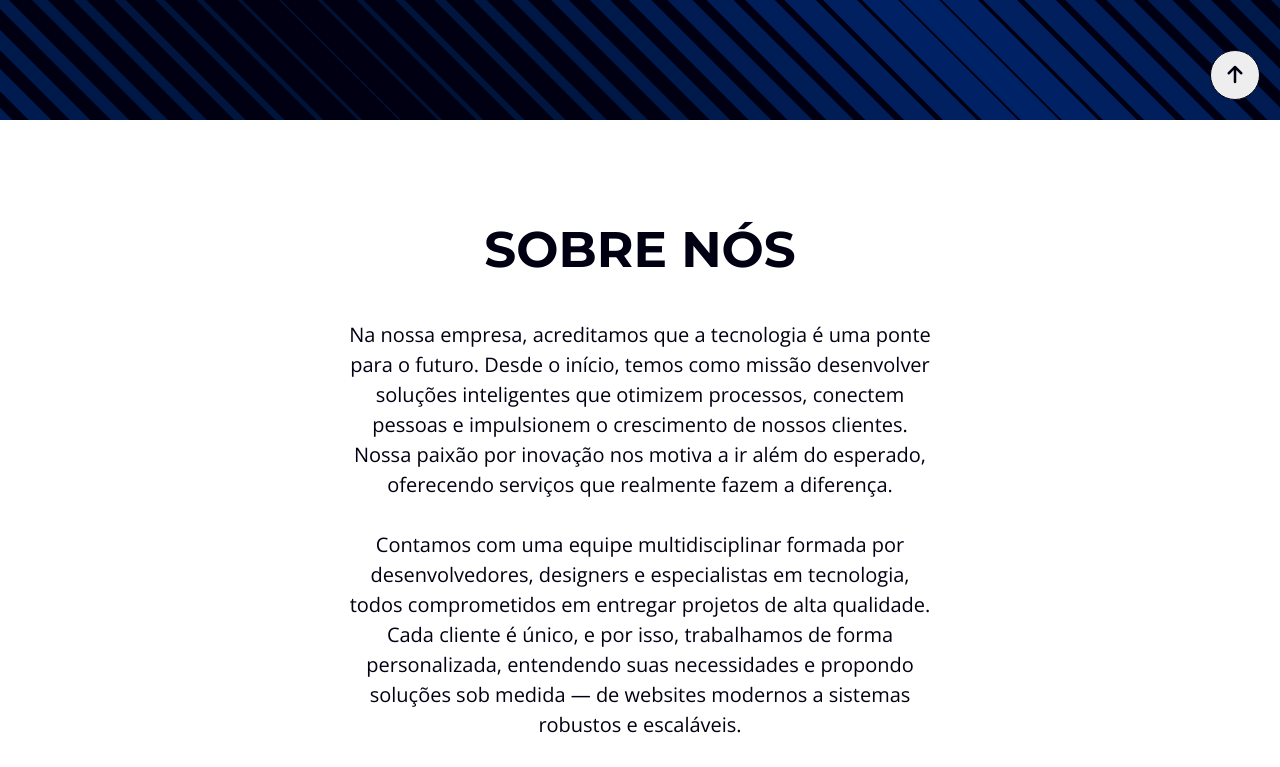
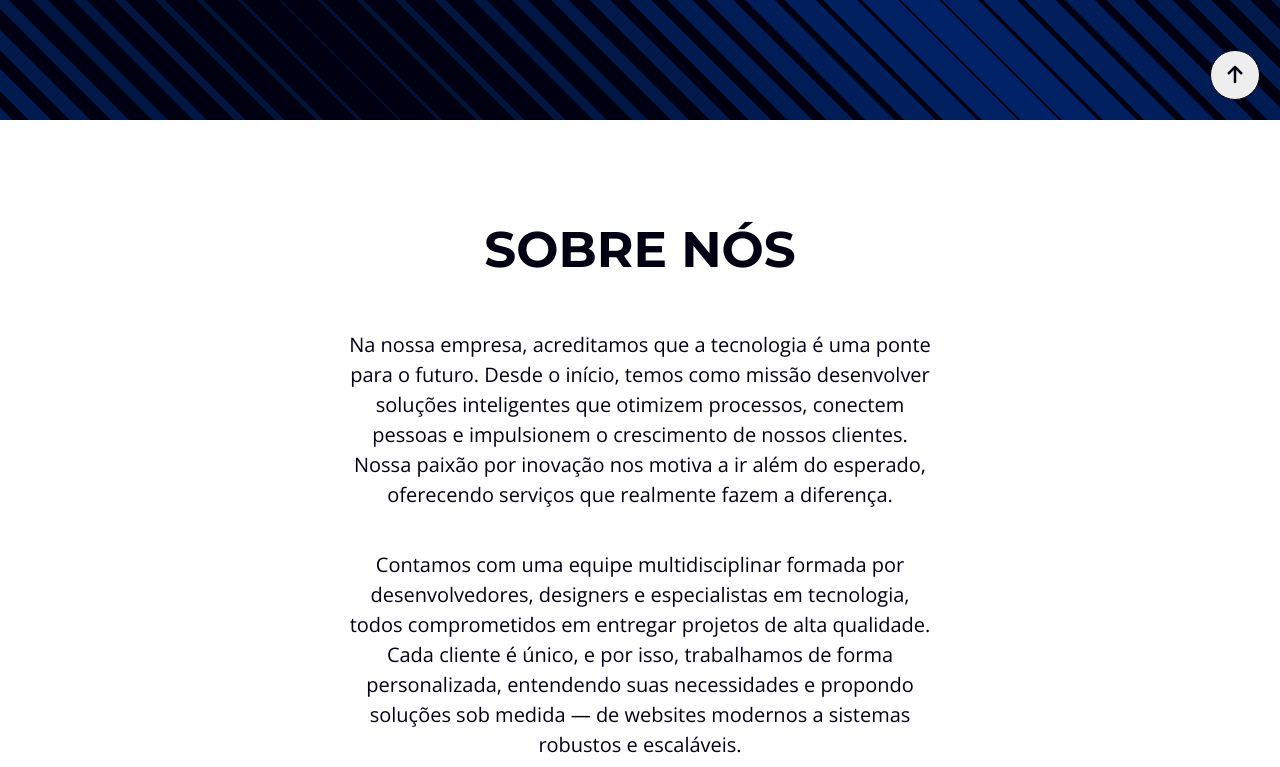
Before and after one commit to WillCodee/Landinpage, a plain HTML site: page index.html in a window 1280 px wide. Shown: the part 680-1447 px from the top of the page. Drawn offline with nearby package versions, Linux system fonts and the light colour scheme.

Commit message:
//Corrigindo a sessão sobre

```diff
--- a/style.css
+++ b/style.css
@@ -427,6 +427,13 @@ div.full-width{
         display: none;
     }
 
+}
 
-
+@media (min-width: 801px){
+    .sobre-content{
+        display: grid;
+        grid-template-columns: 1fr;
+        gap: 1rem;
+        overflow-x: auto;
+    }
 }
```
